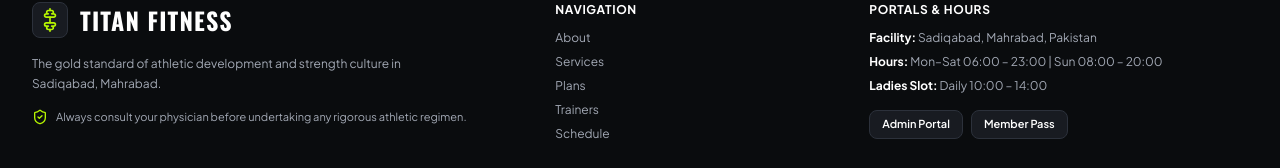
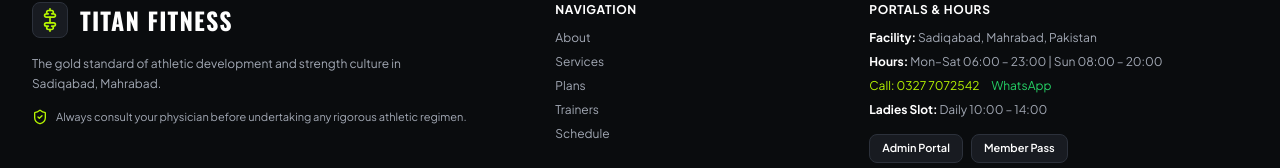
Before and after one commit to lozzy1554-beep/gym, a React (Vite) app: page / in a window 1280 px wide. Shown: the part 9389-9557 px from the top of the page. Built offline with nearby package versions, Linux system fonts and the light colour scheme; no server answers; a web font is replaced by a local one.

Commit message:
Add direct call and WhatsApp contact links

```diff
--- a/src/components/Footer.tsx
+++ b/src/components/Footer.tsx
@@ -81,6 +81,10 @@ export const Footer: React.FC<FooterProps> = ({ locale, onOpenAdmin, onOpenMembe
               <p>
                 <strong className="text-white">Hours:</strong> Mon–Sat 06:00 – 23:00 | Sun 08:00 – 20:00
               </p>
+              <p className="flex flex-wrap items-center gap-3">
+                <a href="tel:+923277072542" className="text-[#B6F500] hover:text-white transition-colors">Call: 0327 7072542</a>
+                <a href="https://wa.me/923277072542" target="_blank" rel="noopener noreferrer" className="text-[#25D366] hover:text-white transition-colors">WhatsApp</a>
+              </p>
               <p>
                 <strong className="text-white">Ladies Slot:</strong> Daily 10:00 – 14:00
               </p>
```
